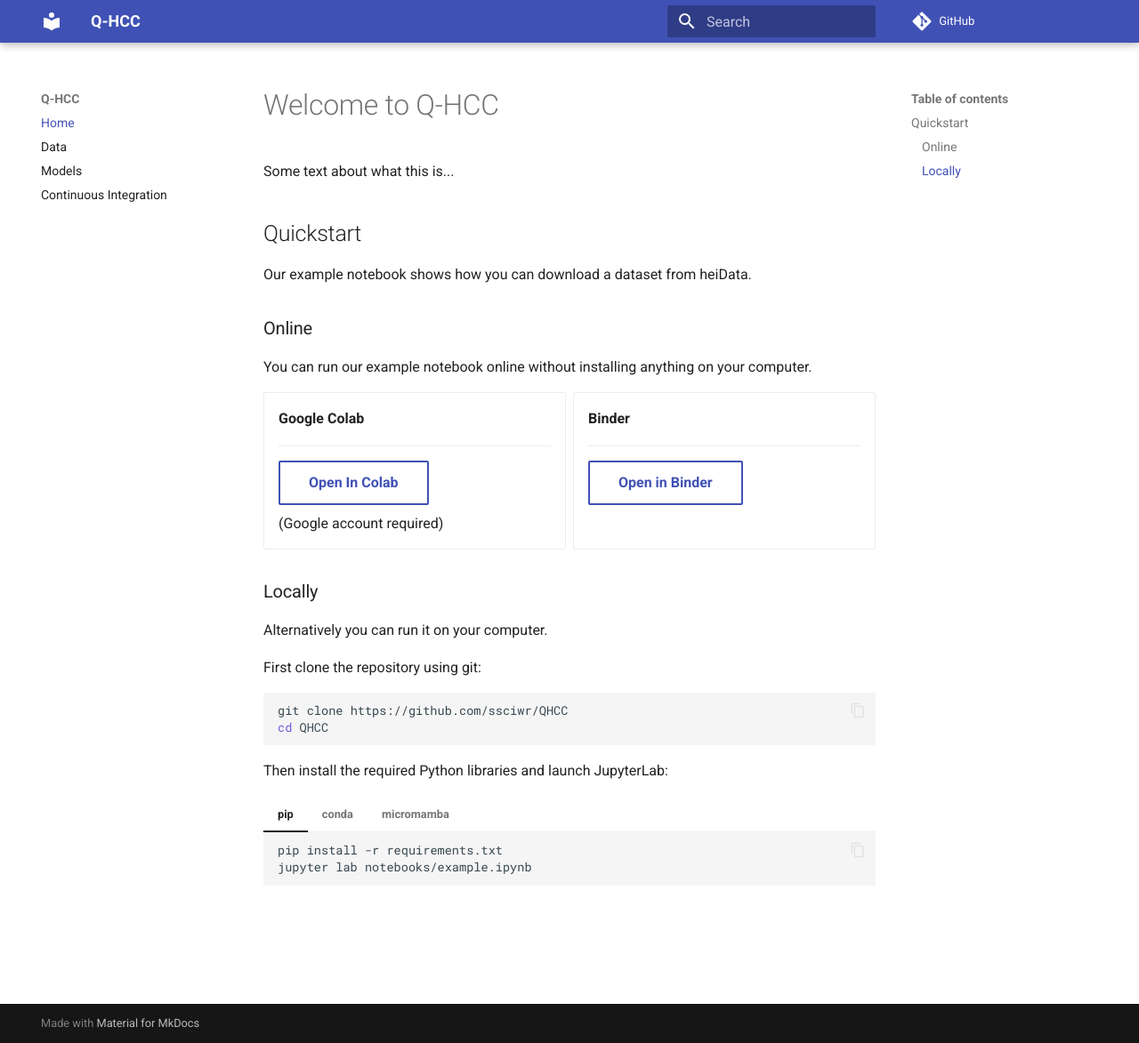
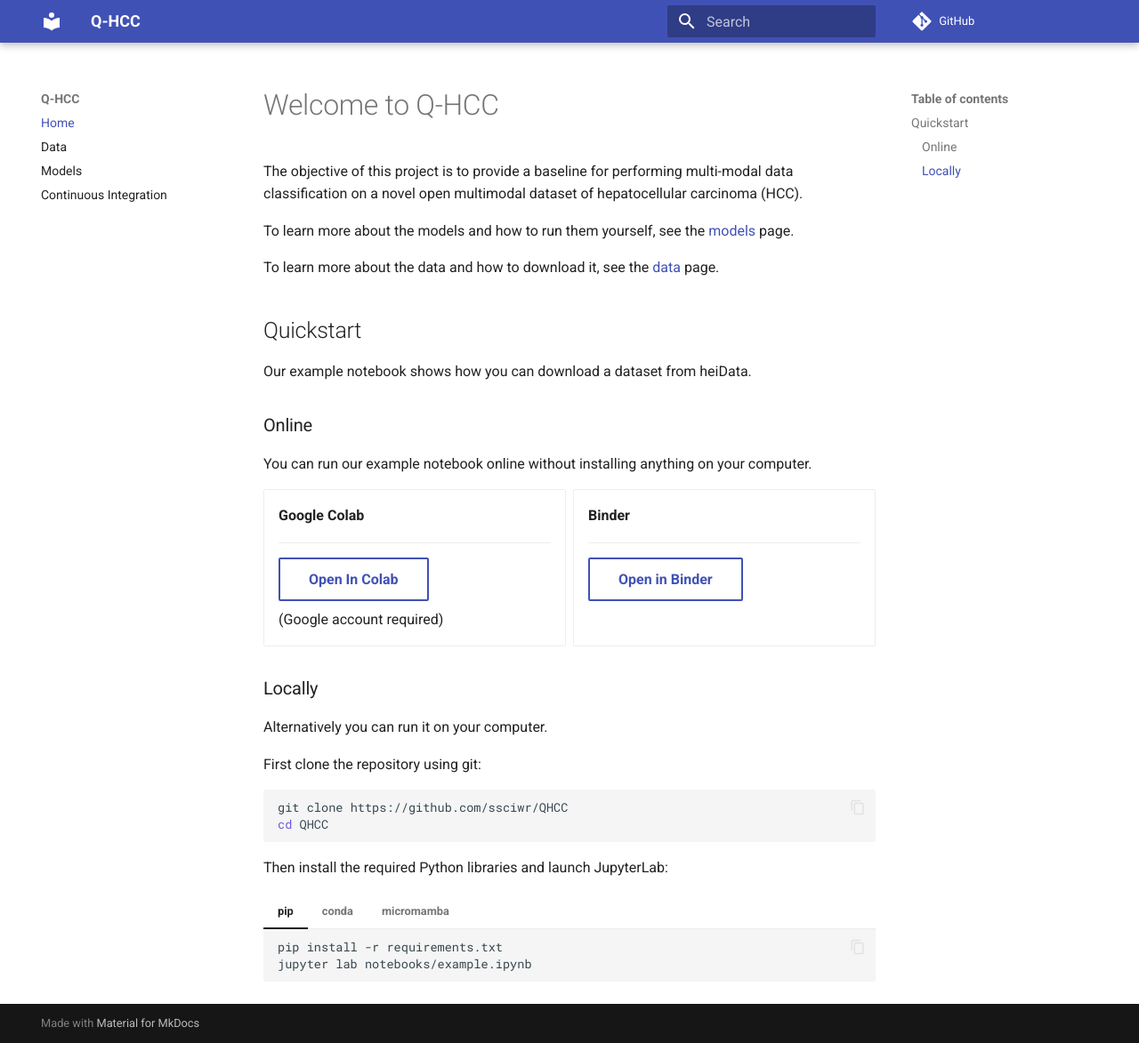
Before and after one commit to ssciwr/QHCC, an MkDocs documentation site: the page built from docs/index.md, in a window 1280 px wide and 1173 px high. Shown: the whole window at 89% size. Built offline with MkDocs 1.6.1 and Material for MkDocs 9.7.7, drawn with Linux system fonts in a browser that asks for light colours; comment, search, counter and statistics services are not loaded.

Commit message:
Add link to paper, add sentences describing the project, resolves #5

```diff
--- a/docs/index.md
+++ b/docs/index.md
@@ -1,6 +1,10 @@
 # Welcome to Q-HCC
 
-Some text about what this is...
+The objective of this project is to provide a baseline for performing multi-modal data classification on a novel open multimodal dataset of hepatocellular carcinoma (HCC).
+
+To learn more about the models and how to run them yourself, see the [models](models.md) page.
+
+To learn more about the data and how to download it, see the [data](data.md) page.
 
 ## Quickstart
 
```
Also changed, not shown: README.md (+9 -0 lines), docs/data.md (+1 -1 lines), docs/models.md (+3 -1 lines).
